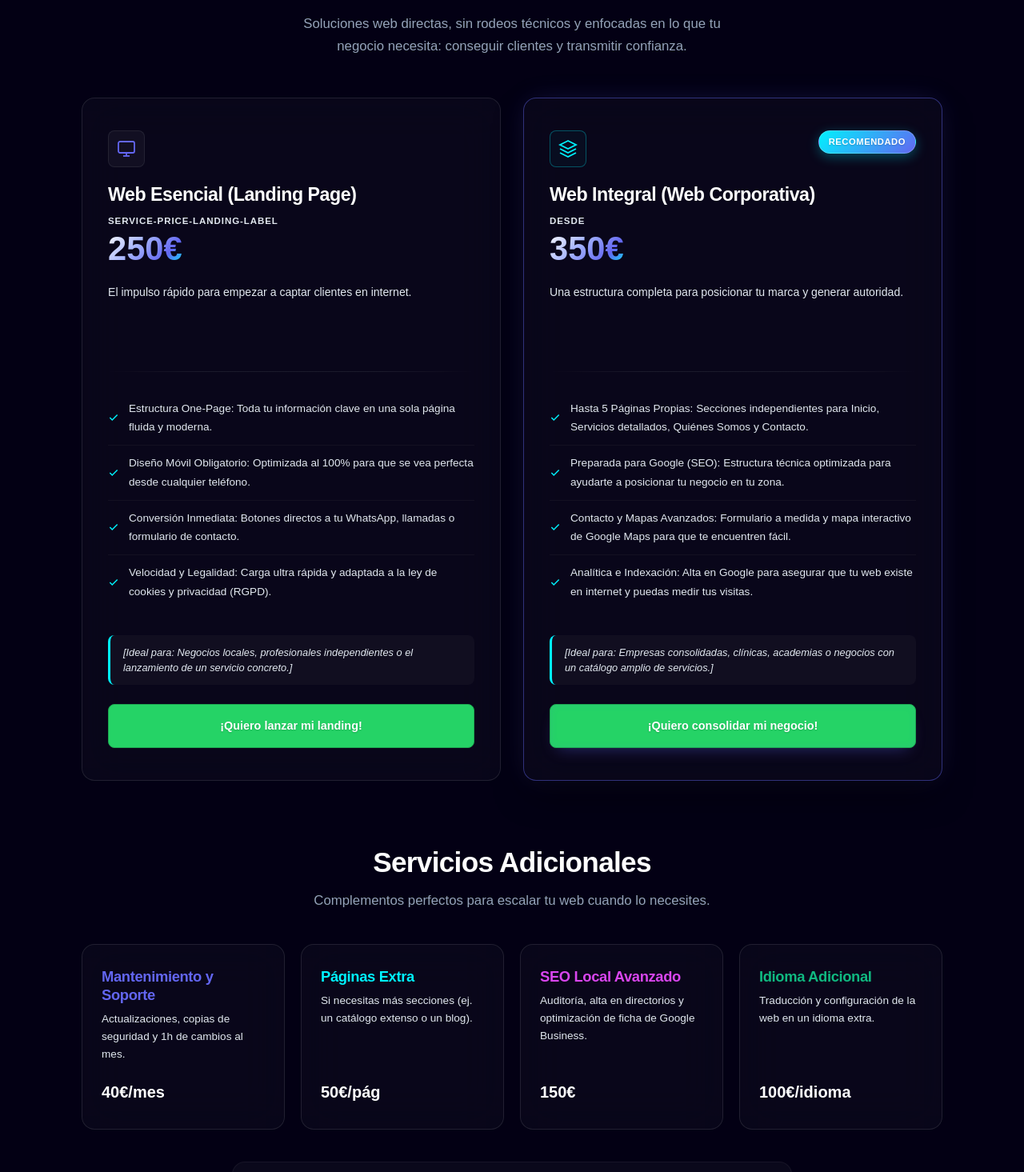
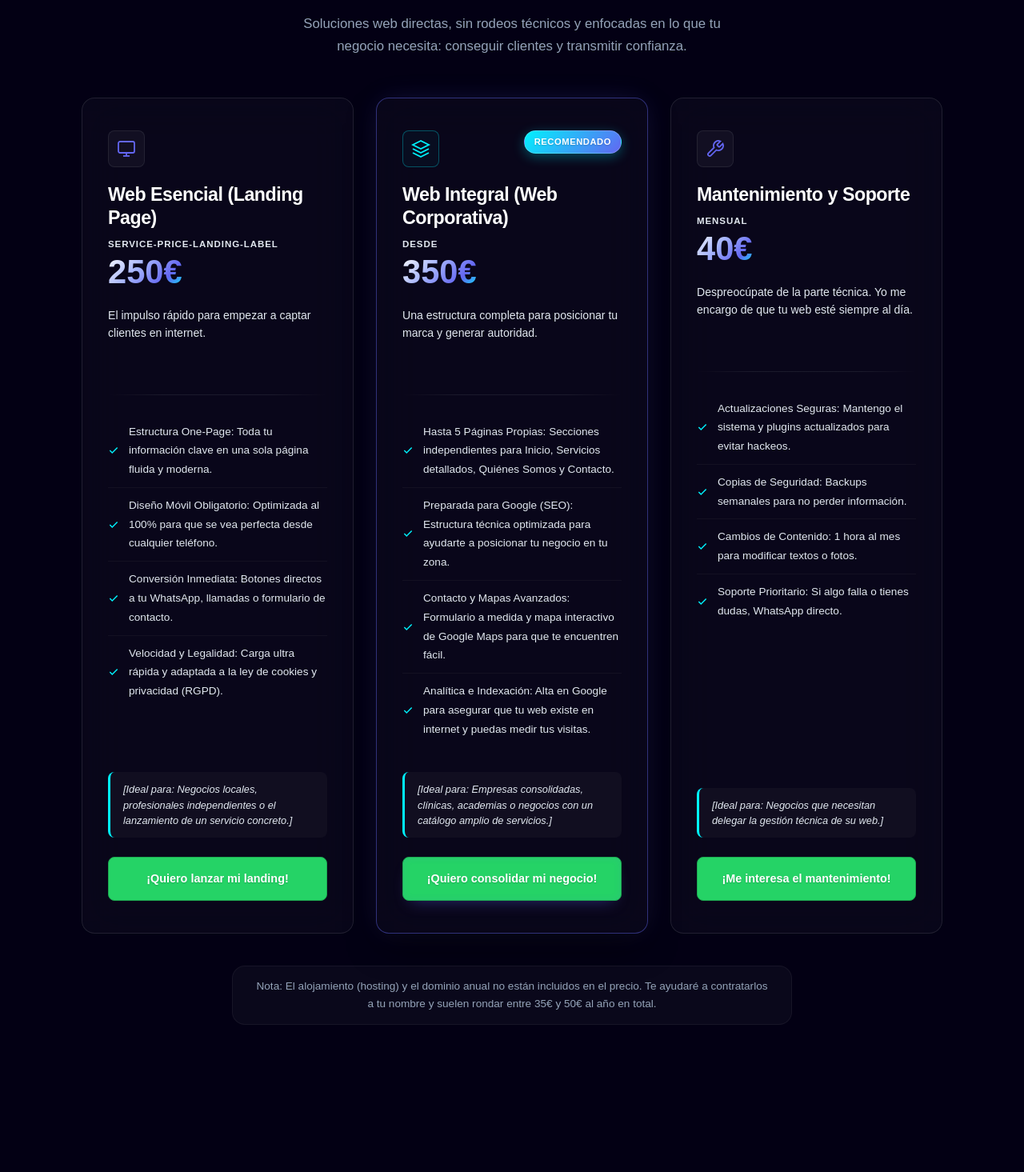
Before and after one commit to polalegredev/portfolio-pol, a React (Vite) app: page / in a window 1280 px wide. Shown: the part 2900-4365 px from the top of the page at 80% size. Built offline with nearby package versions, Linux system fonts and the light colour scheme.

Commit message:
feat: implement interactive services section with localized content and custom styling

```diff
--- a/src/components/Services.jsx
+++ b/src/components/Services.jsx
@@ -185,53 +185,80 @@ export default function Services({ t }) {
             </div>
           </div>
 
-        </div>
+          {/* Card 3: Maintenance */}
+          <div
+            className="service-card spotlight-card reveal active"
+            id="card-maintenance"
+            onMouseMove={handleCardMouseMove}
+          >
+            <div className="card-glow-layer"></div>
+            <div className="card-inner">
+              <div className="service-header">
+                <div className="service-icon-wrapper">
+                  <svg
+                    className="icon-svg"
+                    viewBox="0 0 24 24"
+                    fill="none"
+                    stroke="currentColor"
+                    strokeWidth="1.8"
+                    width="24"
+                    height="24"
+                  >
+                    <path d="M14.7 6.3a1 1 0 0 0 0 1.4l1.6 1.6a1 1 0 0 0 1.4 0l3.77-3.77a6 6 0 0 1-7.94 7.94l-6.91 6.91a2.12 2.12 0 0 1-3-3l6.91-6.91a6 6 0 0 1 7.94-7.94l-3.76 3.76z"></path>
+                  </svg>
+                </div>
+              </div>
 
-        <div className="addons-section reveal active" style={{ marginTop: '80px' }}>
-          <div className="section-header" style={{ marginBottom: '40px' }}>
-            <h3 className="section-title" style={{ fontSize: '2.2rem' }}>{t("addons-title")}</h3>
-            <p className="section-subtitle">{t("addons-subtitle")}</p>
-          </div>
+              <h3 className="service-title-text">
+                {t("service-title-maintenance")}
+              </h3>
 
-          <div className="addons-grid" style={{ display: 'grid', gridTemplateColumns: 'repeat(auto-fit, minmax(240px, 1fr))', gap: '20px' }}>
-            {/* Maintenance */}
-            <div className="addon-card spotlight-card" onMouseMove={handleCardMouseMove} style={{ padding: '28px 24px', display: 'flex', flexDirection: 'column' }}>
-              <div className="card-glow-layer"></div>
-              <div className="card-inner" style={{ padding: 0, display: 'flex', flexDirection: 'column', height: '100%' }}>
-                <h4 style={{ color: 'var(--accent-blue)', fontSize: '1.15rem', marginBottom: '8px', fontFamily: 'var(--font-heading)' }}>{t("addon-maintenance-title")}</h4>
-                <p style={{ fontSize: '0.85rem', color: 'var(--text-secondary)', flexGrow: 1, lineHeight: '1.6', margin: 0 }}>{t("addon-maintenance-desc")}</p>
-                <div style={{ fontWeight: '700', fontSize: '1.25rem', marginTop: '20px', color: 'var(--text-primary)', fontFamily: 'var(--font-heading)' }}>{t("addon-maintenance-price")}</div>
+              <div className="service-price-block">
+                <span className="price-label">
+                  {t("service-price-maintenance-label")}
+                </span>
+                <span className="price-value">
+                  {t("service-price-maintenance-value")}
+                </span>
               </div>
-            </div>
 
-            {/* Extra Pages */}
-            <div className="addon-card spotlight-card" onMouseMove={handleCardMouseMove} style={{ padding: '28px 24px', display: 'flex', flexDirection: 'column' }}>
-              <div className="card-glow-layer"></div>
-              <div className="card-inner" style={{ padding: 0, display: 'flex', flexDirection: 'column', height: '100%' }}>
-                <h4 style={{ color: 'var(--accent-clay)', fontSize: '1.15rem', marginBottom: '8px', fontFamily: 'var(--font-heading)' }}>{t("addon-pages-title")}</h4>
-                <p style={{ fontSize: '0.85rem', color: 'var(--text-secondary)', flexGrow: 1, lineHeight: '1.6', margin: 0 }}>{t("addon-pages-desc")}</p>
-                <div style={{ fontWeight: '700', fontSize: '1.25rem', marginTop: '20px', color: 'var(--text-primary)', fontFamily: 'var(--font-heading)' }}>{t("addon-pages-price")}</div>
+              <p className="service-desc-text">{t("service-desc-maintenance")}</p>
+
+              <div className="service-divider"></div>
+
+              <ul className="service-bullets">
+                {Array.isArray(t("service-bullets-maintenance")) &&
+                  t("service-bullets-maintenance").map((bullet, idx) => (
+                    <li key={idx}>
+                      <svg
+                        className="icon-check"
+                        viewBox="0 0 24 24"
+                        fill="none"
+                        stroke="currentColor"
+                        strokeWidth="2.5"
+                        width="14"
+                        height="14"
+                      >
+                        <polyline points="20 6 9 17 4 12"></polyline>
+                      </svg>
+                      {bullet}
+                    </li>
+                  ))}
+              </ul>
+
+              <div className="service-ideal-badge">
+                {t("service-ideal-maintenance")}
               </div>
-            </div>
 
-            {/* Advanced SEO */}
-            <div className="addon-card spotlight-card" onMouseMove={handleCardMouseMove} style={{ padding: '28px 24px', display: 'flex', flexDirection: 'column' }}>
-              <div className="card-glow-layer"></div>
-              <div className="card-inner" style={{ padding: 0, display: 'flex', flexDirection: 'column', height: '100%' }}>
-                <h4 style={{ color: 'var(--accent-pink)', fontSize: '1.15rem', marginBottom: '8px', fontFamily: 'var(--font-heading)' }}>{t("addon-seo-title")}</h4>
-                <p style={{ fontSize: '0.85rem', color: 'var(--text-secondary)', flexGrow: 1, lineHeight: '1.6', margin: 0 }}>{t("addon-seo-desc")}</p>
-                <div style={{ fontWeight: '700', fontSize: '1.25rem', marginTop: '20px', color: 'var(--text-primary)', fontFamily: 'var(--font-heading)' }}>{t("addon-seo-price")}</div>
-              </div>
-            </div>
-
-            {/* Extra Language */}
-            <div className="addon-card spotlight-card" onMouseMove={handleCardMouseMove} style={{ padding: '28px 24px', display: 'flex', flexDirection: 'column' }}>
-              <div className="card-glow-layer"></div>
-              <div className="card-inner" style={{ padding: 0, display: 'flex', flexDirection: 'column', height: '100%' }}>
-                <h4 style={{ color: '#10b981', fontSize: '1.15rem', marginBottom: '8px', fontFamily: 'var(--font-heading)' }}>{t("addon-lang-title")}</h4>
-                <p style={{ fontSize: '0.85rem', color: 'var(--text-secondary)', flexGrow: 1, lineHeight: '1.6', margin: 0 }}>{t("addon-lang-desc")}</p>
-                <div style={{ fontWeight: '700', fontSize: '1.25rem', marginTop: '20px', color: 'var(--text-primary)', fontFamily: 'var(--font-heading)' }}>{t("addon-lang-price")}</div>
-              </div>
+              <a
+                href="https://wa.me/34640610268?text=%C2%A1Hola%20Pol!%20He%20visto%20tu%20web%20y%20estoy%20interesado%20en%20el%20plan%20de%20Mantenimiento."
+                target="_blank"
+                rel="noopener noreferrer"
+                className="btn btn-outline service-cta-btn btn-wa-contrast"
+                id="link-service-maintenance"
+              >
+                {t("service-link-maintenance")}
+              </a>
             </div>
           </div>
         </div>
--- a/src/index.css
+++ b/src/index.css
@@ -808,7 +808,7 @@ h4 {
 
 .services-grid {
   display: grid;
-  grid-template-columns: repeat(2, 1fr);
+  grid-template-columns: repeat(auto-fit, minmax(320px, 1fr));
   gap: 28px;
   align-items: stretch;
 }
--- a/src/translations.js
+++ b/src/translations.js
@@ -65,24 +65,20 @@ export const translations = {
       "[Ideal para: Empresas consolidadas, clínicas, academias o negocios con un catálogo amplio de servicios.]",
     "service-link-corporate": "¡Quiero consolidar mi negocio!",
 
-    "addons-title": "Servicios Adicionales",
-    "addons-subtitle": "Complementos perfectos para escalar tu web cuando lo necesites.",
-
-    "addon-maintenance-title": "Mantenimiento y Soporte",
-    "addon-maintenance-desc": "Actualizaciones, copias de seguridad y 1h de cambios al mes.",
-    "addon-maintenance-price": "40€/mes",
-
-    "addon-pages-title": "Páginas Extra",
-    "addon-pages-desc": "Si necesitas más secciones (ej. un catálogo extenso o un blog).",
-    "addon-pages-price": "50€/pág",
-
-    "addon-seo-title": "SEO Local Avanzado",
-    "addon-seo-desc": "Auditoría, alta en directorios y optimización de ficha de Google Business.",
-    "addon-seo-price": "150€",
-
-    "addon-lang-title": "Idioma Adicional",
-    "addon-lang-desc": "Traducción y configuración de la web en un idioma extra.",
-    "addon-lang-price": "100€/idioma",
+    "service-price-maintenance-label": "Mensual",
+    "service-price-maintenance-value": "40€",
+    "service-title-maintenance": "Mantenimiento y Soporte",
+    "service-desc-maintenance":
+      "Despreocúpate de la parte técnica. Yo me encargo de que tu web esté siempre al día.",
+    "service-bullets-maintenance": [
+      "Actualizaciones Seguras: Mantengo el sistema y plugins actualizados para evitar hackeos.",
+      "Copias de Seguridad: Backups semanales para no perder información.",
+      "Cambios de Contenido: 1 hora al mes para modificar textos o fotos.",
+      "Soporte Prioritario: Si algo falla o tienes dudas, WhatsApp directo.",
+    ],
+    "service-ideal-maintenance":
+      "[Ideal para: Negocios que necesitan delegar la gestión técnica de su web.]",
+    "service-link-maintenance": "¡Me interesa el mantenimiento!",
 
     // Why Choose Me
     "why-title": "Un desarrollador web local que entiende tu negocio",
@@ -346,24 +342,20 @@ export const translations = {
       "[Ideal per a: Empreses consolidades, clíniques, acadèmies o negocis amb un catàleg ampli de serveis.]",
     "service-link-corporate": "¡Vull consolidar el meu negoci!",
 
-    "addons-title": "Serveis Addicionals",
-    "addons-subtitle": "Complements perfectes per escalar la teva web quan ho necessitis.",
-
-    "addon-maintenance-title": "Manteniment i Suport",
-    "addon-maintenance-desc": "Actualitzacions, còpies de seguretat i 1h de canvis al mes.",
-    "addon-maintenance-price": "40€/mes",
-
-    "addon-pages-title": "Pàgines Extra",
-    "addon-pages-desc": "Si necessites més seccions (ex. un catàleg extens o un blog).",
-    "addon-pages-price": "50€/pàg",
-
-    "addon-seo-title": "SEO Local Avançat",
-    "addon-seo-desc": "Auditoria, alta a directoris i optimització de fitxa de Google Business.",
-    "addon-seo-price": "150€",
-
-    "addon-lang-title": "Idioma Addicional",
-    "addon-lang-desc": "Traducció i configuració de la web en un idioma extra.",
-    "addon-lang-price": "100€/idioma",
+    "service-price-maintenance-label": "Mensual",
+    "service-price-maintenance-value": "40€",
+    "service-title-maintenance": "Manteniment i Suport",
+    "service-desc-maintenance":
+      "Despreocupa't de la part tècnica. Jo m'encarrego que la teva web estigui sempre al dia.",
+    "service-bullets-maintenance": [
+      "Actualitzacions Segures: Mantinc el sistema i els plugins actualitzats per evitar hackejos.",
+      "Còpies de Seguretat: Backups setmanals perquè mai perdis la teva informació.",
+      "Canvis de Contingut: Inclou fins a 1 hora al mes per modificar textos o fotos.",
+      "Suport Prioritari: Si alguna cosa falla o tens dubtes, WhatsApp directe.",
+    ],
+    "service-ideal-maintenance":
+      "[Ideal per a: Negocis que necessiten delegar la gestió tècnica de la seva web.]",
+    "service-link-maintenance": "¡M'interessa el manteniment!",
 
     // Why Choose Me
     "why-title": "Un desenvolupador web local que entén el teu negoci",
@@ -626,24 +618,20 @@ export const translations = {
       "[Ideal for: Established companies, clinics, academies, or businesses with a wide service catalog.]",
     "service-link-corporate": "I want to consolidate my business!",
 
-    "addons-title": "Additional Services",
-    "addons-subtitle": "Perfect add-ons to scale your website whenever you need it.",
-
-    "addon-maintenance-title": "Maintenance & Support",
-    "addon-maintenance-desc": "Updates, backups, and 1h of content changes per month.",
-    "addon-maintenance-price": "€40/mo",
-
-    "addon-pages-title": "Extra Pages",
-    "addon-pages-desc": "If you need more sections (e.g., an extensive catalog or a blog).",
-    "addon-pages-price": "€50/page",
-
-    "addon-seo-title": "Advanced Local SEO",
-    "addon-seo-desc": "Audit, directory listings, and Google Business Profile optimization.",
-    "addon-seo-price": "€150",
-
-    "addon-lang-title": "Additional Language",
-    "addon-lang-desc": "Translation and configuration of your website in an extra language.",
-    "addon-lang-price": "€100/lang",
+    "service-price-maintenance-label": "Monthly",
+    "service-price-maintenance-value": "€40",
+    "service-title-maintenance": "Maintenance & Support",
+    "service-desc-maintenance":
+      "Forget about the technical side. I'll make sure your website is always up to date.",
+    "service-bullets-maintenance": [
+      "Secure Updates: I keep the system and plugins updated to prevent hacking.",
+      "Backups: Weekly backups so you never lose your information.",
+      "Content Changes: Includes 1 hour per month to modify texts or photos.",
+      "Priority Support: If something fails or you have questions, direct WhatsApp.",
+    ],
+    "service-ideal-maintenance":
+      "[Ideal for: Businesses that need to delegate the technical management of their website.]",
+    "service-link-maintenance": "I'm interested in maintenance!",
 
     // Why Choose Me
     "why-title": "A local web developer who understands your business",
```
Also changed, not shown: translations_vanilla.js (+48 -54 lines).
